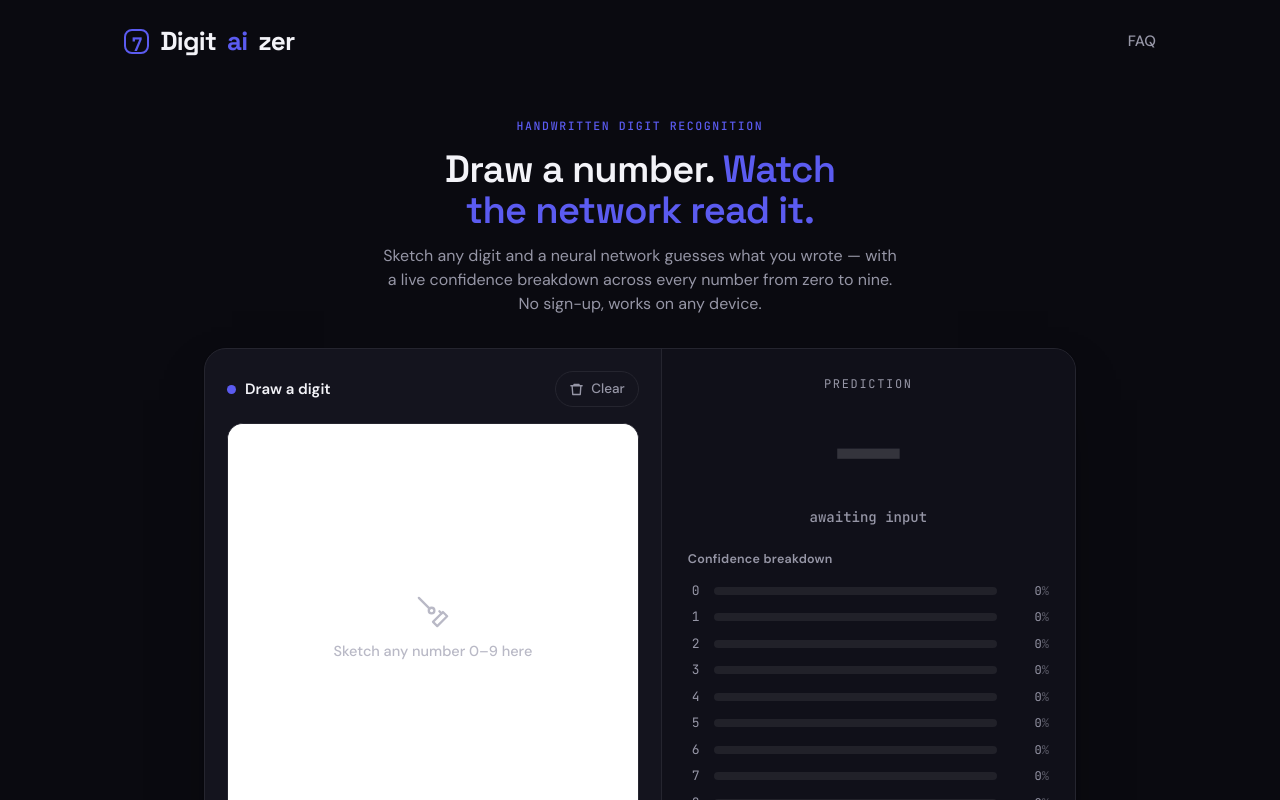
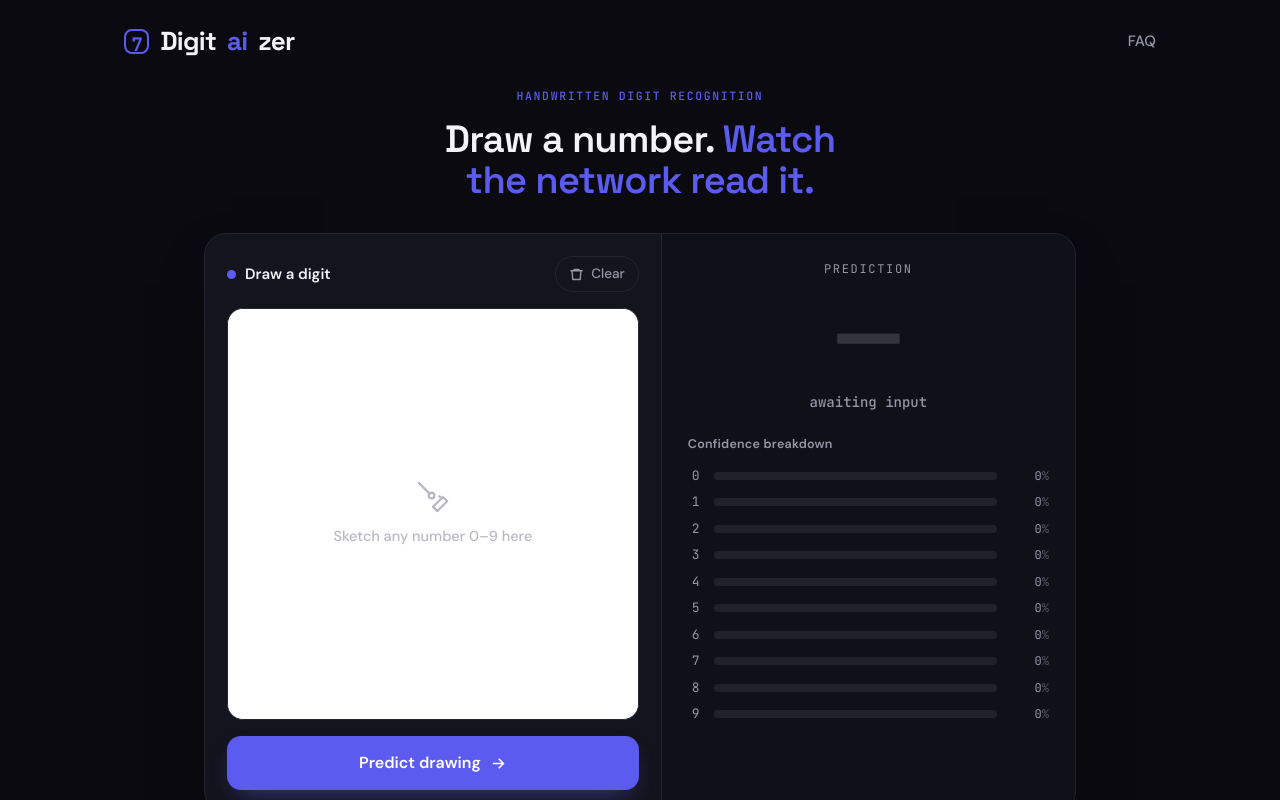
Before and after one commit to xendke/digitaizer, a Next.js app in the folder apps/web/: page / in a window 1280 px wide. Shown: the top 800 px of the page. Built offline with nearby package versions, Linux system fonts and the light colour scheme.

Commit message:
Trim hero section and footer
- Remove top padding from hero
- Remove subtitle copy
- Remove Demo link from footer

https://claude.ai/code/session_01Hvcu6FZedTqf96GQ9w55Xz

```diff
--- a/apps/web/app/components/Footer.tsx
+++ b/apps/web/app/components/Footer.tsx
@@ -6,7 +6,6 @@ export default function Footer() {
       <div className="footer__top">
         <Logo size={22} />
         <nav className="footer__links">
-          <a href="#demo">Demo</a>
           <a href="#faq">FAQ</a>
         </nav>
       </div>
--- a/apps/web/app/page.tsx
+++ b/apps/web/app/page.tsx
@@ -8,16 +8,11 @@ export default function Home() {
     <>
       <Nav />
 
-      <main className="wrap hero" id="demo">
+      <main className="wrap hero" id="demo" style={{ paddingTop: 0 }}>
         <span className="eyebrow">Handwritten digit recognition</span>
         <h1>
           Draw a number. <em>Watch the network read it.</em>
         </h1>
-        <p className="hero__sub">
-          Sketch any digit and a neural network guesses what you wrote — with a
-          live confidence breakdown across every number from zero to nine. No
-          sign-up, works on any device.
-        </p>
       </main>
 
       <div className="wrap demo-wrap">
```
